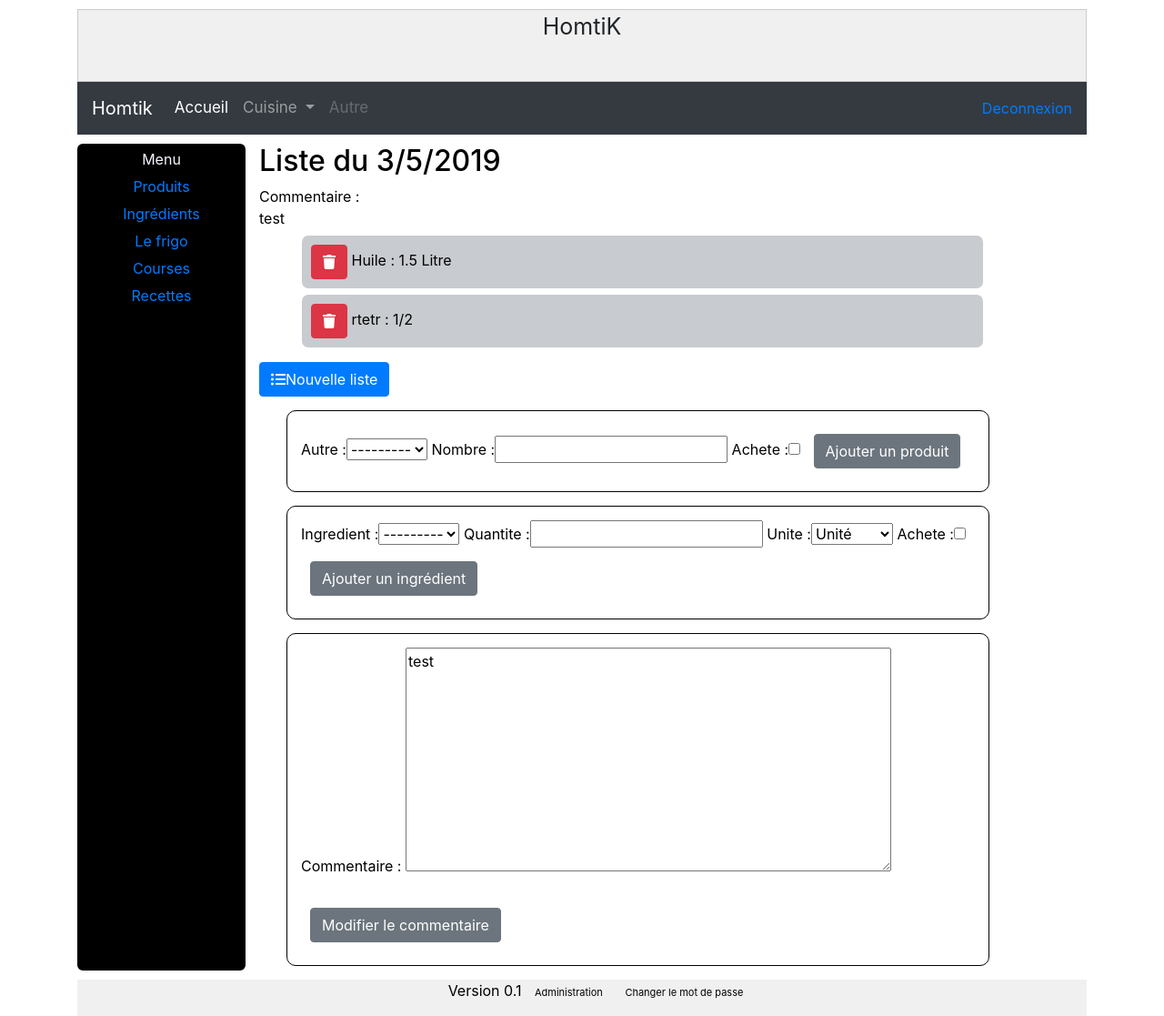
After one commit to quintipio/homtik, a Django app: page /cuisine/course/ in a window 1280 px wide. The commit adds this page. Shown: the whole page at 91% size. Run offline with Django 3.2, Linux system fonts and the light colour scheme; a user stored in the database is signed in; data comes from the database, SQL or seed files in the repository; some libraries are stand-ins or nearby versions.

Commit message:
Gestion de la liste de course : base

```diff
--- /dev/null
+++ b/cuisine/course/form_course.py
@@ -0,0 +1,20 @@
+from django import forms
+from cuisine.models import Ingredient, Frigo, CourseAutre, CourseIngredient
+
+
+class CommentaireForm(forms.Form):
+    commentaire = forms.CharField(widget=forms.Textarea(attrs={'cols': 50, 'rows': 10}))
+
+
+class AutreForm(forms.ModelForm):
+
+    class Meta:
+        model = CourseAutre
+        exclude = ('listeCourse',)
+
+
+class IngredientForm(forms.ModelForm):
+
+    class Meta:
+        model = CourseIngredient
+        exclude = ('listeCourse',)
--- a/cuisine/models.py
+++ b/cuisine/models.py
@@ -115,7 +115,7 @@ class Recette(models.Model):
 
     class Meta:
         verbose_name = "Recette"
-        ordering = ['titre']
+        ordering = ['categorie', 'titre']
         permissions = (
             ("utiliser_recette", "Ajouter, Voir une recette"),
             ("modifier_recette", "Modifier, Supprimer une recette"),
@@ -129,7 +129,7 @@ class RecetteIngredient(models.Model):
     ingredient = models.ForeignKey(Ingredient, on_delete=models.CASCADE)
     recette = models.ForeignKey(Recette, on_delete=models.CASCADE)
     quantite = models.FloatField(max_length=5, null=False)
-    unite = models.ForeignKey(Unite, on_delete=models.CASCADE, null=False)
+    unite = models.ForeignKey(Unite, on_delete=models.CASCADE, null=False, default=3)
 
 
 class ListeCourse(models.Model):
@@ -151,10 +151,13 @@ class ListeCourse(models.Model):
 class CourseIngredient(models.Model):
     listeCourse = models.ForeignKey(ListeCourse, on_delete=models.PROTECT)
     ingredient = models.ForeignKey(Ingredient, on_delete=models.PROTECT)
-    nombre = models.PositiveIntegerField(null=False)
+    quantite = models.FloatField(null=False)
+    unite = models.ForeignKey(Unite, on_delete=models.CASCADE, null=False, default=3)
+    achete = models.BooleanField(null=False, default=False)
 
 
 class CourseAutre(models.Model):
     listeCourse = models.ForeignKey(ListeCourse, on_delete=models.PROTECT)
     autre = models.ForeignKey(AutreProduit, on_delete=models.PROTECT)
-    nombre = models.PositiveIntegerField(null=False)
+    nombre = models.CharField(max_length=50, null=False)
+    achete = models.BooleanField(null=False, default=False)
--- a/cuisine/templates/cuisine/gestionRecette.html
+++ b/cuisine/templates/cuisine/gestionRecette.html
@@ -7,7 +7,7 @@
     <li class="media element">
         <i class="fas fa-utensils fa-5x mr-3"></i>
         <div class="media-body">
-            <h5 class="mt-0 mb-1">{{rec.titre}}</h5>
+            <h5 class="mt-0 mb-1">{{rec.get_categorie_display }} : {{rec.titre}}</h5>
             <a href="{% url 'consulter_recette' rec.id %}"><span class=" btn btn-primary"><i class="fas fa-eye"></i>Consulter</span></a>
             {% if perms.cuisine.modifier_recette %}
             <a href="{% url 'modifier_recette' rec.id %}"><span class=" btn btn-info"><i class="fas fa-edit fa sm"></i>Modifier</span></a>
--- /dev/null
+++ b/cuisine/templates/cuisine/listeCourse.html
@@ -0,0 +1,56 @@
+{% extends "base.html" %}
+{% block title %}Liste de course{% endblock %}
+{% block menu %}{% include "cuisine/menuCuisine.html" %}{% endblock %}
+{% block content %}
+
+<h2>{{liste.nom}}</h2>
+<div>
+    Commentaire : <br/>
+    {{liste.commentaire}}
+</div>
+
+<ul class="liste-A">
+    {% for element in liste_ingredient %}
+    <li>
+        {% if perms.cuisine.utiliser_liste_course%}
+        <a href="{% url 'effacer_ingredient_course' element.id %}"><span class=" btn btn-danger"><i class="fas fa-trash fa sm"></i></span></a>
+        {% endif %}
+        {{element.ingredient}} : {{element.quantite}} {{element.unite}}
+    </li>
+    {% endfor %}
+
+    {% for element in liste_autre %}
+    <li>
+        {% if perms.cuisine.utiliser_liste_course%}
+        <a href="{% url 'effacer_produit_course' element.id %}"><span class=" btn btn-danger"><i class="fas fa-trash fa sm"></i></span></a>
+        {% endif %}
+        {{element.autre}} : {{element.nombre}}
+    </li>
+    {% endfor %}
+</ul>
+
+{% if perms.cuisine.effacer_liste_course %}
+<a href="{% url 'nouvelle_course' %}" class="center-element"><span class=" btn btn-primary"><i class="fa fa-list-ul fa sm"></i>Nouvelle liste</span></a>
+{% endif %}
+
+{% if perms.cuisine.utiliser_liste_course%}
+<form method="post" action="{% url 'ajouter_produit_course' %}" class="form">
+    {%csrf_token %}
+    {{produit_form.as_table}}
+    <input type="submit" class="btn btn-secondary button-validation" value="Ajouter un produit">
+</form>
+
+<form method="post" action="{% url 'ajouter_ingredient_course' %}" class="form">
+    {%csrf_token %}
+    {{ingredient_form.as_table}}
+    <input type="submit" class="btn btn-secondary button-validation" value="Ajouter un ingrédient">
+</form>
+
+<form method="post" action="{% url 'modifier_commentaire_course' %}" class="form">
+    {%csrf_token %}
+    {{commentaire_form.as_p}}
+    <input type="submit" class="btn btn-secondary button-validation" value="Modifier le commentaire">
+</form>
+
+{% endif %}
+{% endblock %}
--- a/cuisine/templates/cuisine/menuCuisine.html
+++ b/cuisine/templates/cuisine/menuCuisine.html
@@ -3,4 +3,5 @@
 <li><a href="{% url 'gestion_ingredient' %}">Ingrédients</a></li>
 <li><a href="{% url 'gerer_frigo' %}">Le frigo</a></li>
 {% endif %}
+<li><a href="{% url 'gerer_course' %}">Courses</a></li>
 <li><a href="{% url 'gerer_recette' %}">Recettes</a></li>
--- a/cuisine/urls.py
+++ b/cuisine/urls.py
@@ -3,24 +3,34 @@ from . import views
 from cuisine.autre_produit import view_autres_produits
 from cuisine.ingredient import view_ingredient
 from cuisine.recette import view_recette
+from cuisine.course import  view_course
 
 urlpatterns = [
     path('', views.accueil, name="cuisineAccueil"),
 
-    path('gestionProduits/', view_autres_produits.gestionproduits, name="gestion_produits"),
-    path('gestionProduits/effacer/<int:id_produit>', view_autres_produits.effacerproduit, name="effacer_produits"),
+    path('produits/', view_autres_produits.gestionproduits, name="gestion_produits"),
+    path('produits/effacer/<int:id_produit>', view_autres_produits.effacerproduit, name="effacer_produits"),
 
-    path('gestionIngredients/', view_ingredient.gestioningredient, name="gestion_ingredient"),
+    path('ingredients/', view_ingredient.gestioningredient, name="gestion_ingredient"),
 
-    path('gestionRecette/', view_recette.gerer_recette, name="gerer_recette"),
-    path('gestionRecette/effacer/<int:id_recette>', view_recette.effacer_recette, name="effacer_recette"),
-    path('gestionRecette/<int:id_recette>', view_recette.consulter_recette, name="consulter_recette"),
-    path('gestionRecette/modifier/<int:id_recette>', view_recette.modifier_recette, name="modifier_recette"),
-    path('gestionRecette/ajouter/', view_recette.ajouter_recette, name="ajouter_recette"),
+    path('recette/', view_recette.gerer_recette, name="gerer_recette"),
+    path('recette/effacer/<int:id_recette>', view_recette.effacer_recette, name="effacer_recette"),
+    path('recette/<int:id_recette>', view_recette.consulter_recette, name="consulter_recette"),
+    path('recette/modifier/<int:id_recette>', view_recette.modifier_recette, name="modifier_recette"),
+    path('recette/ajouter/', view_recette.ajouter_recette, name="ajouter_recette"),
 
     path('frigo/', view_ingredient.gerer_ingredient_frigo, name="gerer_frigo"),
     path('frigo/effacer/<int:id_ingredient>', view_ingredient.effacer_ingredient_frigo,
          name="effacer_ingredient_frigo"),
     path('frigo/modifier/<int:id_frigo>', view_ingredient.modifier_ingredient_frigo
          , name="modifier_ingredient_frigo"),
+
+    path('course/', view_course.gestion_course, name="gerer_course"),
+    path('course/nouveau', view_course.nouvelle_course, name="nouvelle_course"),
+    path('course/modifier/commentaire', view_course.modifier_commentaire, name="modifier_commentaire_course"),
+    path('course/ajouter/produit', view_course.ajouter_autre, name="ajouter_produit_course"),
+    path('course/ajouter/ingredient', view_course.ajouter_ingredient, name="ajouter_ingredient_course"),
+    path('course/effacer/produit/<int:id_produit>', view_course.effacer_autre, name="effacer_produit_course"),
+    path('course/effacer/ingredient/<int:id_ingredient>', view_course.effacer_ingredient,
+         name="effacer_ingredient_course"),
 ]
--- a/init.sql
+++ b/init.sql
@@ -1,8 +1,8 @@
 INSERT INTO cuisine_unite (id, nom, quantite, diminutif, unite_mere_id) VALUES (1, 'Litre', 1, 'L', null);
 INSERT INTO cuisine_unite (id, nom, quantite, diminutif, unite_mere_id) VALUES (2, 'Kilo', 1, 'Kg', null);
 INSERT INTO cuisine_unite (id, nom, quantite, diminutif, unite_mere_id) VALUES (3, 'Unité', 1, 'u', null);
-INSERT INTO cuisine_unite (id, nom, quantite, diminutif, unite_mere_id) VALUES (4, 'Centilitre', 0.01, 'cL', 1);
-INSERT INTO cuisine_unite (id, nom, quantite, diminutif, unite_mere_id) VALUES (5, 'Mililitre', 0.001, 'mL', 1);
+INSERT INTO cuisine_unite (id, nom, quantite, diminutif, unite_mere_id) VALUES (4, 'Centilitre', 0.1, 'cL', 6);
+INSERT INTO cuisine_unite (id, nom, quantite, diminutif, unite_mere_id) VALUES (5, 'Mililitre', 0.1, 'mL', 4);
 INSERT INTO cuisine_unite (id, nom, quantite, diminutif, unite_mere_id) VALUES (6, 'Décilitre', 0.1, 'dL', 1);
 INSERT INTO cuisine_unite (id, nom, quantite, diminutif, unite_mere_id) VALUES (7, 'Gramme', 0.001, 'g', 2);
-INSERT INTO cuisine_unite (id, nom, quantite, diminutif, unite_mere_id) VALUES (8, 'Demi', 0, 'demi', 3);
+INSERT INTO cuisine_unite (id, nom, quantite, diminutif, unite_mere_id) VALUES (8, 'Demi', 0.5, 'demi', 3);
--- a/static/css/styleApp.css
+++ b/static/css/styleApp.css
@@ -101,6 +101,15 @@ footer ul li a :hover {
     margin:10px;
 }
 
+.form{
+    border: 1px solid black;
+    border-radius: 10px;
+    padding: 15px;
+    margin-left: 30px;
+    margin-top: 15px;
+    margin-bottom: 15px;
+}
+
 
 .element table a{
     ;
@@ -108,6 +117,17 @@ footer ul li a :hover {
 
 .element button {
     margin: 4px;
+}
+
+.liste-A{
+    list-style-type: none;
+}
+
+.liste-A li {
+    background-color: #c8cbcf;
+    border-radius: 7px;
+    padding: 10px;
+    margin:7px;
 }
 
 .alert {
--- a/templates/base.html
+++ b/templates/base.html
@@ -45,6 +45,7 @@
                         <div class="dropdown-menu" aria-labelledby="navbarDropdown">
                             <a class="dropdown-item" href="{% url 'cuisineAccueil' %}">Accueil</a>
                             <a class="dropdown-item" href="{% url 'gerer_recette' %}">Recette</a>
+                            <a class="dropdown-item" href="{% url 'gerer_course' %}">Liste de courses</a>
                             {%if user.is_authenticated %}
                             <a class="dropdown-item" href="{% url 'gerer_frigo' %}">Le frigo</a>
                             {% endif %}
```
Also changed, not shown: cuisine/course/view_course.py (added, +91 -0 lines), db.sqlite3.
